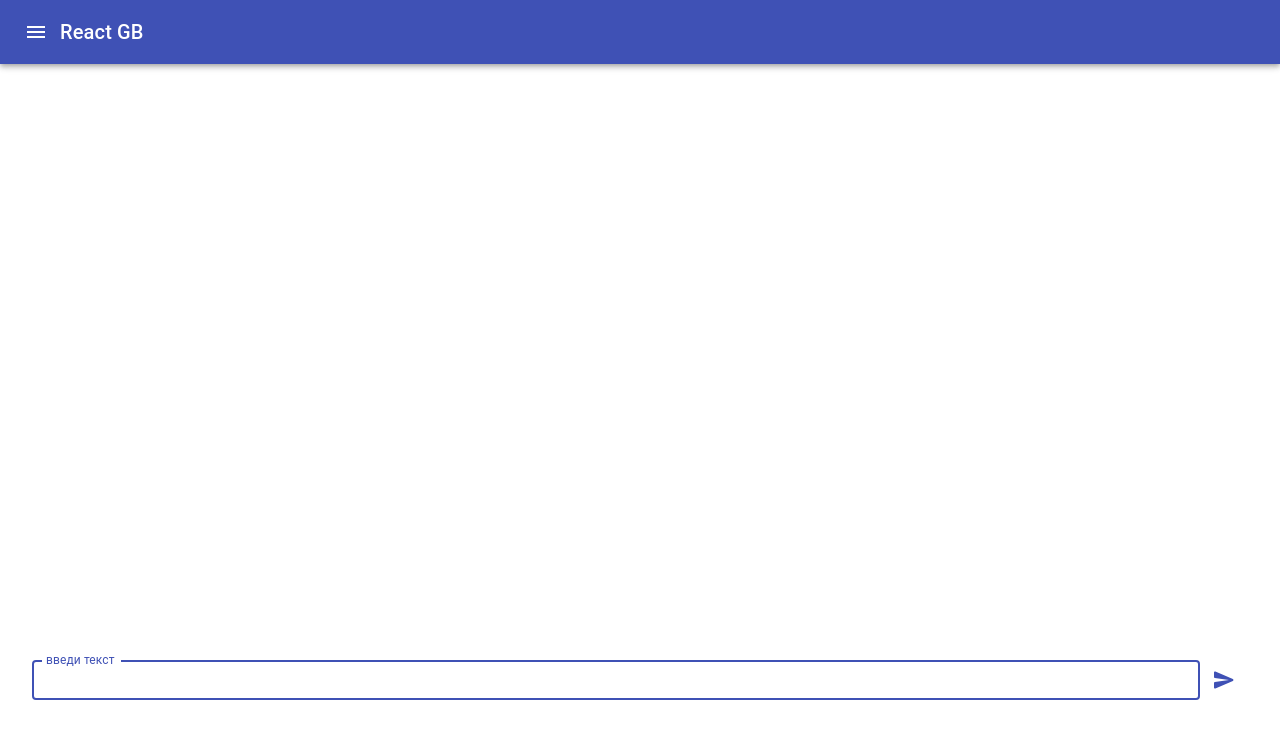
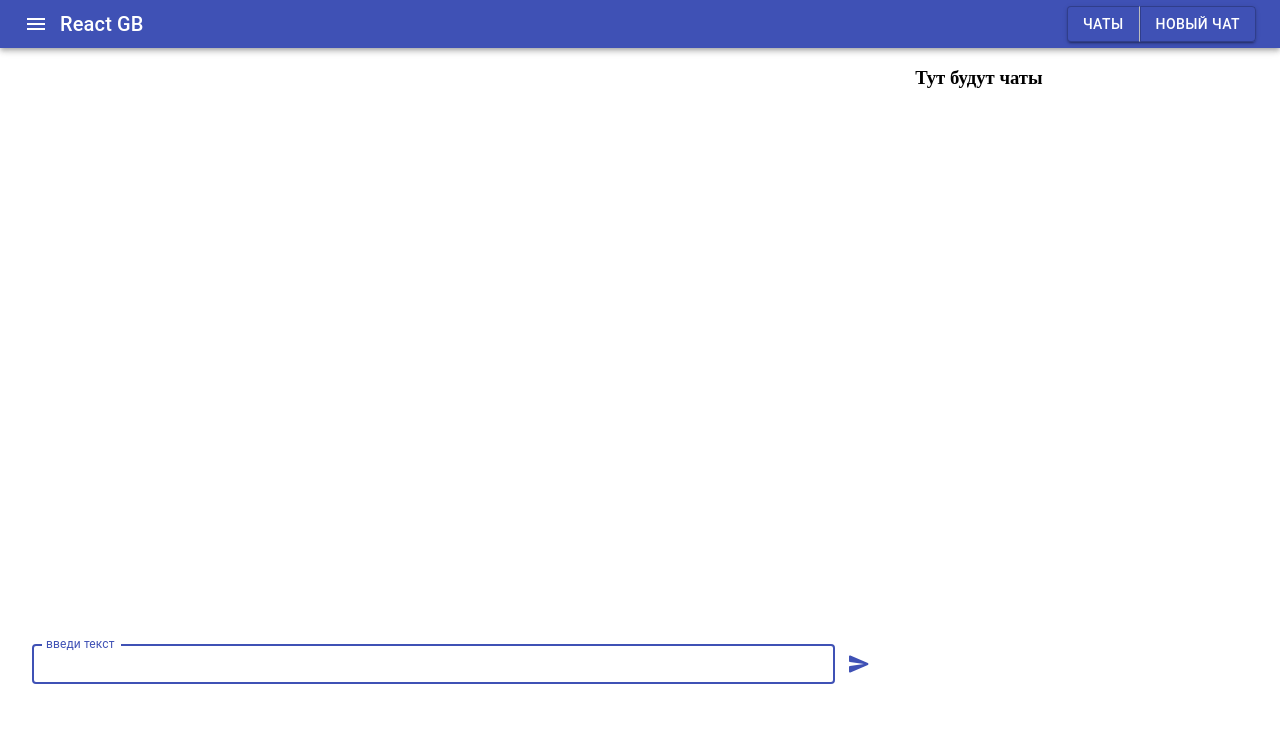
Before and after one commit to mr7282/R-prof-4-2607, a React app in the folder ST/VitaliiKuroeDov/: page / in a window 1280 px wide. Shown: the top 738 px of the page. Built offline with nearby package versions, Linux system fonts and the light colour scheme.

Commit message:
Vitalii KuroeDov lesson2

```diff
--- a/ST/VitaliiKuroeDov/src/components/App/App.jsx
+++ b/ST/VitaliiKuroeDov/src/components/App/App.jsx
@@ -3,6 +3,7 @@ import Header from '../Header/Header'
 import Chat from '../Chat/Chat'
 import '../../layout/css/style.css'
 import {MuiThemeProvider} from '@material-ui/core'
+import ChatList from '../ChatList/ChatList'
 
 export default class App extends Component {
 
@@ -17,6 +18,7 @@ export default class App extends Component {
                     <Header title={this.state.title}/>
                     <main>
                         <Chat/>
+                        <ChatList/>
                     </main>
                 </MuiThemeProvider>
             </Fragment>
--- a/ST/VitaliiKuroeDov/src/components/Chat/Chat.jsx
+++ b/ST/VitaliiKuroeDov/src/components/Chat/Chat.jsx
@@ -52,7 +52,7 @@ export default class Chat extends Component {
     render() {
         const Messages = this.state.messages.map((item, index) => <Message key={index} message={item}/>)
         return(
-            <section className="container">
+            <section className="chat container">
                 <div className="message-list">
                     { Messages }
                 </div>
--- /dev/null
+++ b/ST/VitaliiKuroeDov/src/components/ChatList/ChatList.jsx
@@ -0,0 +1,12 @@
+import React, { Component } from 'react'
+
+export default class ChatList extends Component {
+
+    render() {
+        return(
+            <aside className="chat-list">
+                <h3>Тут будут чаты</h3>
+            </aside>
+        )
+    }
+}
--- a/ST/VitaliiKuroeDov/src/components/Header/Header.jsx
+++ b/ST/VitaliiKuroeDov/src/components/Header/Header.jsx
@@ -1,11 +1,11 @@
 import React, {Component} from 'react'
-import { AppBar, Toolbar, IconButton, Typography, Button  } from '@material-ui/core'
+import { AppBar, Toolbar, IconButton, Typography, Button, ButtonGroup } from '@material-ui/core'
 import MenuIcon from '@material-ui/icons/Menu'
 export default class Header extends Component {
     render() {
         return(
             <AppBar position="static">
-                <Toolbar>
+                <Toolbar variant="dense">
                     <IconButton
                         edge="start"
                         color="inherit"
@@ -15,6 +15,11 @@ export default class Header extends Component {
                     <Typography variant="h6" >
                         {this.props.title}
                     </Typography>
+                    <ButtonGroup className="button-group" variant="contained">
+                        <Button variant="outlined">Чаты</Button>
+                        <Button variant="outlined">Новый чат</Button>
+                    </ButtonGroup>
+
                 </Toolbar>
             </AppBar>
         )
--- a/ST/VitaliiKuroeDov/src/layout/css/style.css
+++ b/ST/VitaliiKuroeDov/src/layout/css/style.css
@@ -1,6 +1,32 @@
 body {
     margin: 0 auto;
 }
+
+main{
+    display: flex;
+}
+
+.header{
+    display: flex;
+    justify-content: space-between;
+}
+
+.button-group{
+    margin: 0 0 0 auto;
+}
+
+.button-group button{
+    color: #fff;
+}
+
+.chat{
+    width: 70%;
+}
+
+.chat-list{
+    width: 30%;
+}
+
 .container{
     display: flex;
     flex-direction: column;
```
